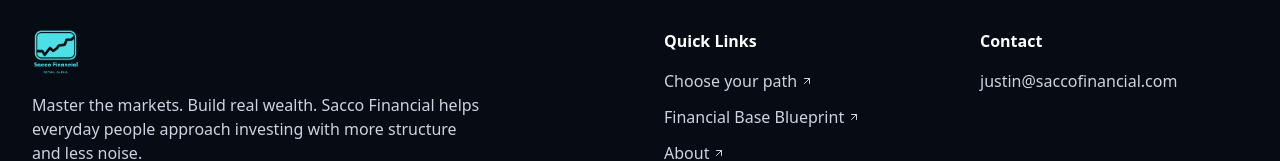
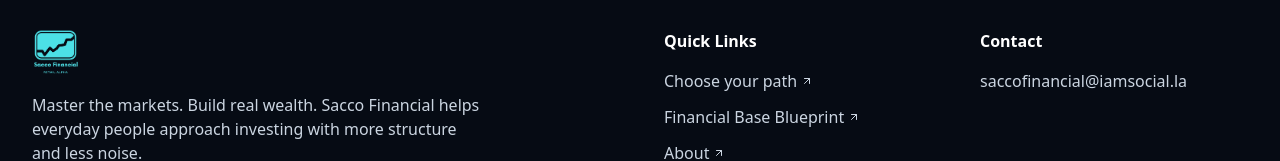
Before and after one commit to travelerr/saccofinance, a Next.js app: page / in a window 1280 px wide. Shown: the part 6449-6610 px from the top of the page. Built offline with nearby package versions, Linux system fonts and the light colour scheme; no server answers.

Commit message:
update email

```diff
--- a/components/replit-homepage.tsx
+++ b/components/replit-homepage.tsx
@@ -31,7 +31,7 @@ const LINKS = {
   tiktok: "https://www.tiktok.com/@saccofinancial",
   instagram: "https://www.instagram.com/saccofinancial",
   x: "https://x.com/saccofinancial",
-  email: "justin@saccofinancial.com",
+  email: "saccofinancial@iamsocial.la",
 };
 
 /** Minimal nav — full sections still on-page; reduces friction vs. hero CTAs. */
```
